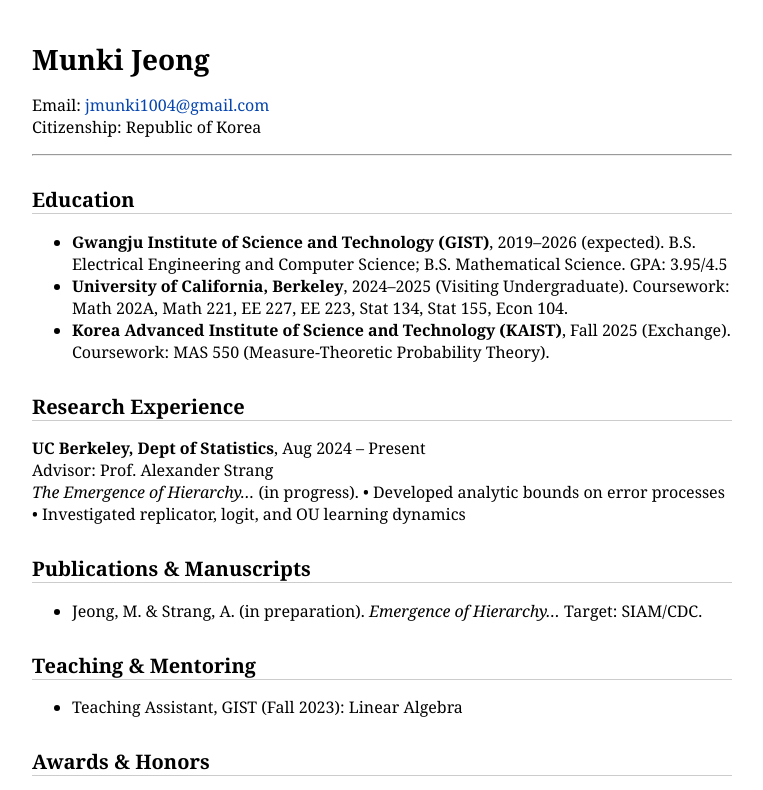
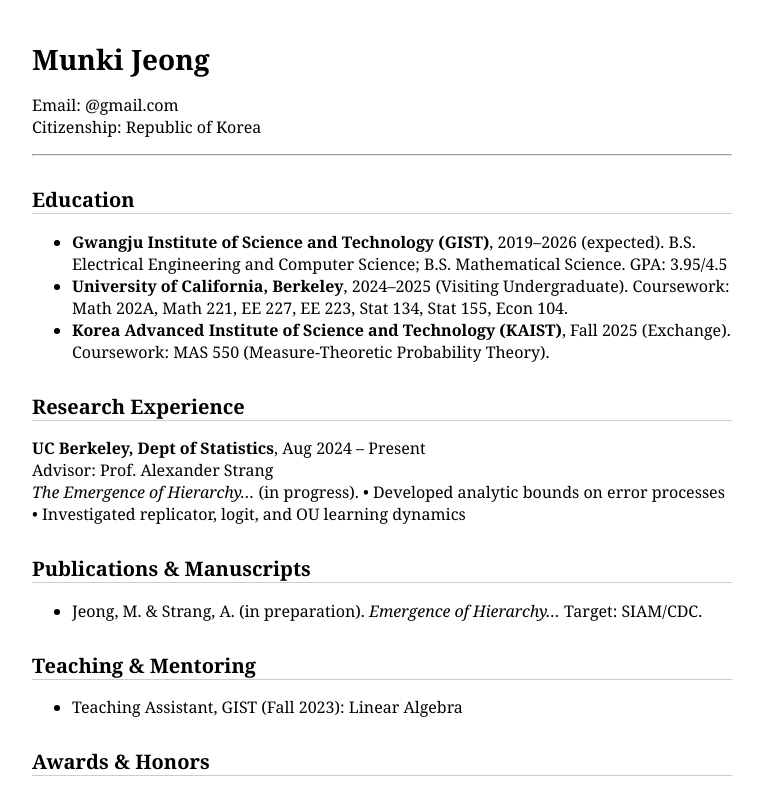
Before and after one commit to Munki-Jeong/munki-jeong.github.io, a plain HTML site: page index.html in a window 1280 px wide. Shown: the top 790 px of the page, without its empty margins (258-1021 px from the left). Drawn offline with Linux system fonts and the light colour scheme.

Commit message:
Update index.html

```diff
--- a/index.html
+++ b/index.html
@@ -9,7 +9,7 @@
 <div id="container">
 
   <h1>Munki Jeong</h1>
-  <p>Email: <a href="mailto:jmunki1004@gmail.com">jmunki1004@gmail.com</a><br>
+  <p>Email: @gmail.com</a><br>
   Citizenship: Republic of Korea</p>
 
   <hr>
```
